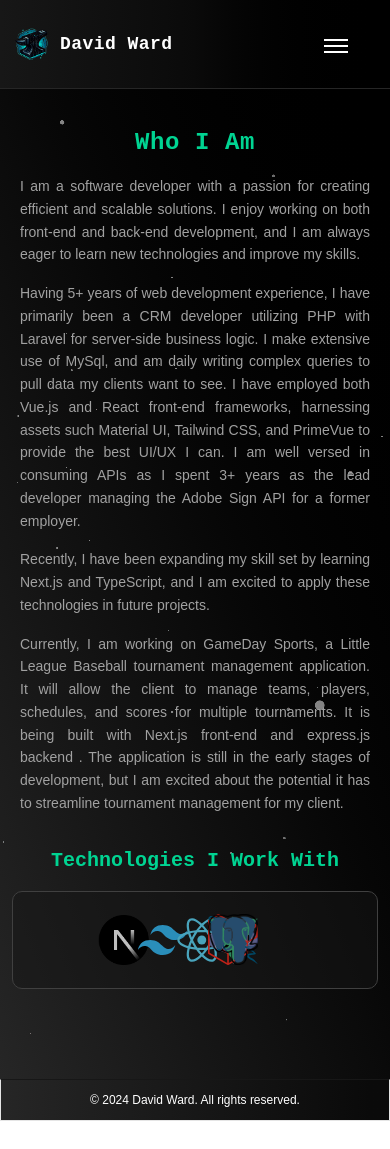
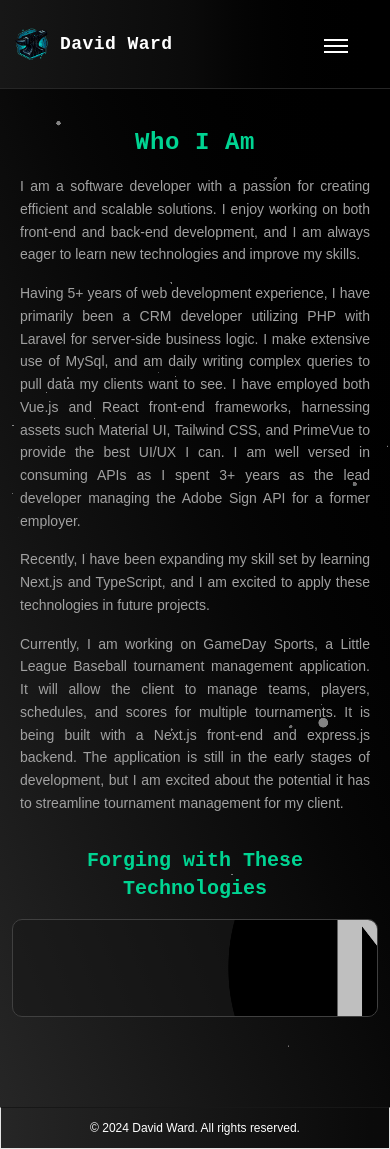
Before and after one commit to david-briarcreekenergy/intern-portfolio-david-ward, a Next.js app: page /about in a window 390 px wide. Before the commit the page ends 1121 px from the top, so only its background shows below. Built offline with nearby package versions, Linux system fonts and the light colour scheme.

Commit message:
LogoLoop mobile responsiveness. About Page rewording

```diff
--- a/src/app/about/page.tsx
+++ b/src/app/about/page.tsx
@@ -18,7 +18,9 @@
 
   const recently = `Recently, I have been expanding my skill set by learning Next.js and TypeScript, and I am excited to apply these technologies in future projects. `;
 
-  const currently = `Currently, I am working on GameDay Sports, a Little League Baseball tournament management application.  It will allow the client to manage teams, players, schedules, and scores for multiple tournaments.  It is being built with Next.js front-end and express.js backend .  The application is still in the early stages of development, but I am excited about the potential it has to streamline tournament management for my client.`;
+  const currently = `Currently, I am working on GameDay Sports, a Little League Baseball tournament management application.  It will allow the client to manage teams, players, schedules, and scores for multiple tournaments.  It is being built with a Next.js front-end and express.js backend.  The application is still in the early stages of development, but I am excited about the potential it has to streamline tournament management for my client.`;
+
+  const technologies = `Forging with These Technologies`;
 
   useEffect(() => {
     const tl = gsap.timeline();
@@ -107,7 +109,7 @@
         {/* Tech Stack Section */}
         <div ref={techStackRef} className="w-full max-w-4xl opacity-0">
           <h2 className="pt-4 mb-4 font-mono text-xl font-semibold text-center sm:text-2xl lg:text-3xl text-emerald-400 sm:mb-6 sm:pt-8">
-            Technologies I Work With
+            {technologies}
           </h2>
           <LogoLoop className="mb-8" />
         </div>
--- a/src/app/components/LogoLoop.tsx
+++ b/src/app/components/LogoLoop.tsx
@@ -30,23 +30,27 @@
     const container = containerRef.current;
     const logoElements = container.querySelectorAll('.logo-item');
 
-    // Calculate timing for seamless loop
-    // const logoCount = logoElements.length;
-    const staggerDelay = 2; // Time between each logo starting (reduced for tighter spacing)
-    // const totalCycleDuration = logoCount * staggerDelay; // Total time for one complete cycle
-    const animationDuration = 20; // Time for each logo to cross the screen (increased for slower movement)
+    // Responsive settings based on screen size
+    const isMobile = window.innerWidth < 768;
+
+    // Mobile settings for better spacing and positioning
+    const staggerDelay = isMobile ? 3 : 2;
+    const animationDuration = isMobile ? 25 : 20;
+    const startPosition = isMobile ? '100vw' : '50vw';
+    const endPosition = isMobile ? '-100vw' : '-50vw';
+    const loopGap = isMobile ? 3 : 0; // Gap between loop cycles on mobile
 
     const tl = gsap.timeline({ repeat: -1 });
 
-    // Set initial position off-screen to the right
-    tl.set(logoElements, { x: '50vw' }).to(logoElements, {
-      x: '-50vw',
+    // Set initial position based on device
+    tl.set(logoElements, { x: startPosition }).to(logoElements, {
+      x: endPosition,
       duration: animationDuration,
       ease: 'none',
       stagger: {
         each: staggerDelay,
         repeat: -1,
-        repeatDelay: 0,
+        repeatDelay: loopGap,
       },
     });
 
@@ -73,6 +77,7 @@
               alt={logo.alt}
               width={50}
               height={100}
+              style={{ width: 'auto', height: 'auto' }}
               className="object-contain filter brightness-75 hover:brightness-100 transition-all duration-300 sm:w-[60px] sm:h-[120px] md:w-[75px] md:h-[150px]"
             />
           </div>
```
